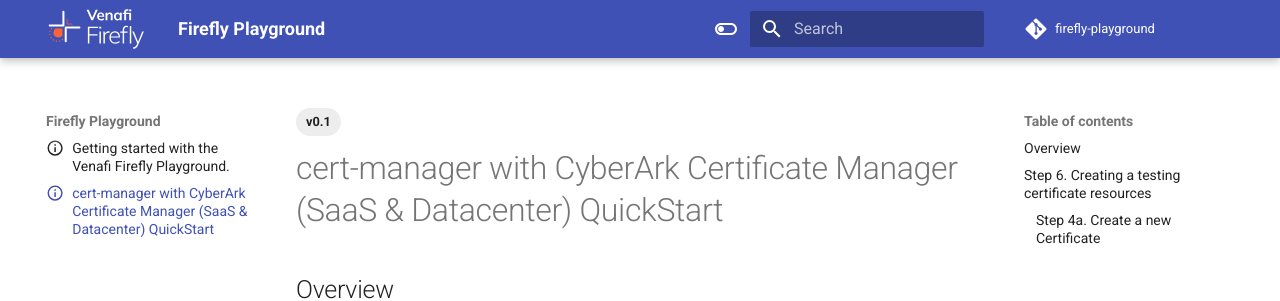
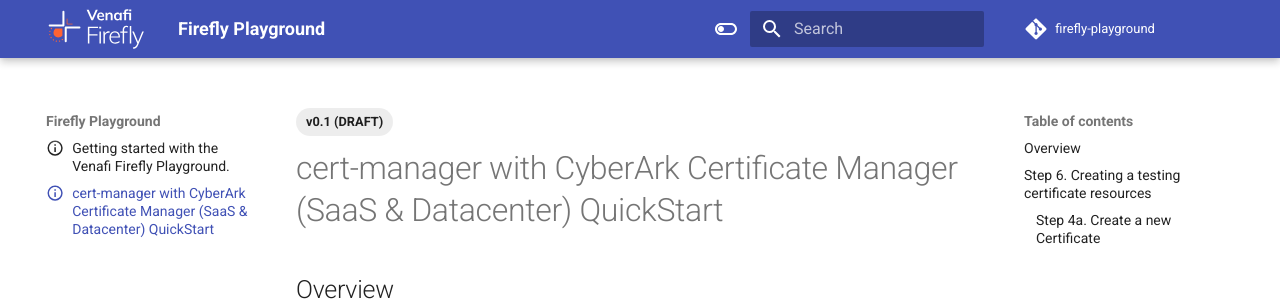
Before and after one commit to Venafi/firefly-playground, an MkDocs documentation site: the page built from docs/notes-2.md, in a window 1280 px wide and 900 px high. Shown: the top 301 px of the window. Built offline with MkDocs 1.6.1 and Material for MkDocs 9.7.7, drawn with Linux system fonts in a browser that asks for light colours; comment, search, counter and statistics services are not loaded; the version menu is left out.

Commit message:
Added Draft tag

```diff
--- a/docs/notes-2.md
+++ b/docs/notes-2.md
@@ -1,7 +1,7 @@
 ---
 icon: material/information-outline
 tags:
-  - v0.1
+  - v0.1 (DRAFT)
 ---
 
 # cert-manager with CyberArk Certificate Manager (SaaS & Datacenter) QuickStart
```
